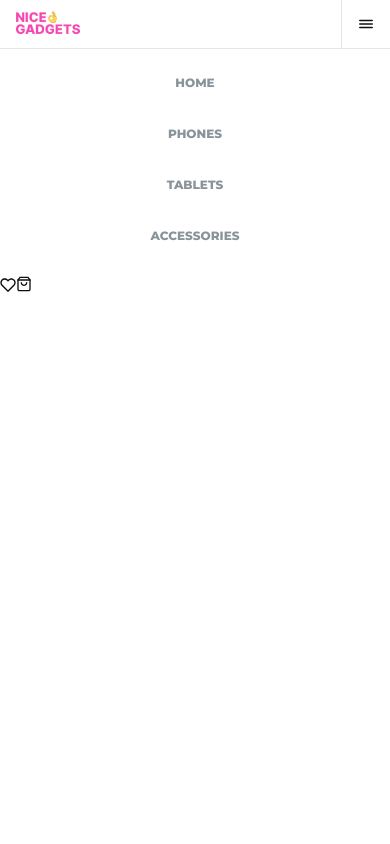
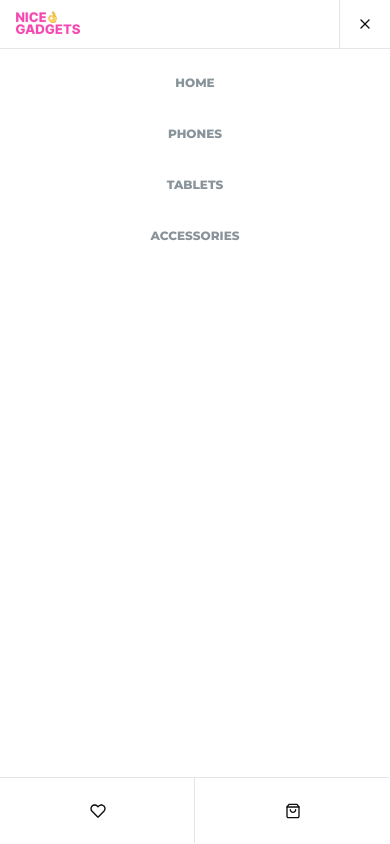
Before and after one commit to fe-jul22-team6/product_catalog, a React (Create React App) app in the folder frontend/: page /menu in a window 390 px wide. Built offline with nearby package versions, Linux system fonts and the light colour scheme.

Commit message:
created burger menu, added few dependencies

```diff
--- a/frontend/package.json
+++ b/frontend/package.json
@@ -15,6 +15,7 @@
     "gh-pages": "^4.0.0",
     "react": "^18.2.0",
     "react-dom": "^18.2.0",
+    "react-responsive": "^9.0.0",
     "react-router-dom": "^6.4.2",
     "react-scripts": "5.0.1",
     "sass": "^1.55.0",
--- a/frontend/src/Menu/Menu.scss
+++ b/frontend/src/Menu/Menu.scss
@@ -1,5 +1,5 @@
 @import url('https://fonts.googleapis.com/css2?family=Montserrat:wght@400;600;700;800&display=swap');
-@import "../utils/vars.scss";
+@import '../utils/vars.scss';
 
 .menu {
   &__list {
@@ -18,7 +18,7 @@
 
   &__link {
     padding-bottom: 8px;
-    color: #89939A;
+    color: #89939a;
     position: relative;
     text-decoration: none;
     font-weight: 800;
@@ -33,7 +33,7 @@
 
   &__link:hover::after,
   .is-active::after {
-    content: "";
+    content: '';
     position: absolute;
     background-color: $dark-color;
     left: 0;
@@ -41,4 +41,21 @@
     width: 100%;
     height: 2px;
   }
+
+  &__icons {
+    display: flex;
+    position: fixed;
+    left: 0;
+    bottom: 0;
+    width: 100%;
+
+    &-link {
+      display: flex;
+      align-items: center;
+      justify-content: center;
+      width: 50%;
+      box-shadow: -1px -1px 0px $light-color;
+      padding: 25px 0;
+    }
+  }
 }
--- a/frontend/src/Menu/Menu.tsx
+++ b/frontend/src/Menu/Menu.tsx
@@ -1,10 +1,18 @@
 import './Menu.scss';
+import { useNavigate } from 'react-router-dom';
+import { useMediaQuery } from 'react-responsive';
 import { NavbarMenuLink, NavbarMenuIcon } from '../NavbarLink/NavbarLink';
 import favorite from '../images/favorite.svg';
 import cart from '../images/cart.svg';
 
 export const Menu: React.FC = () => {
-  return (
+  const onTablet = useMediaQuery({
+    query: '(max-width: 640px)',
+  });
+
+  const navigate = useNavigate();
+
+  return onTablet ? (
     <nav className="page__menu menu">
       <div className="menu__content">
         <ul className="menu__list">
@@ -21,11 +29,13 @@ export const Menu: React.FC = () => {
             <NavbarMenuLink to="accessories" text="Accessories" />
           </li>
         </ul>
-        <div className="menu-icons">
+        <div className="menu__icons">
           <NavbarMenuIcon to="favorites" alt="favorites" src={favorite} />
           <NavbarMenuIcon to="cart" alt="cart" src={cart} />
         </div>
       </div>
     </nav>
+  ) : (
+    <>{navigate('/')}</>
   );
 };
--- a/frontend/src/Navbar/Navbar.scss
+++ b/frontend/src/Navbar/Navbar.scss
@@ -1,6 +1,6 @@
 @import url('https://fonts.googleapis.com/css2?family=Montserrat:wght@400;600;700;800&display=swap');
-@import "../utils/mixins.scss";
-@import "../utils/vars.scss";
+@import '../utils/mixins.scss';
+@import '../utils/vars.scss';
 
 .header {
   display: flex;
@@ -62,7 +62,7 @@
   }
 
   &__link {
-    color: #89939A;
+    color: #89939a;
     position: relative;
     padding: 18px 0;
     text-decoration: none;
@@ -83,7 +83,7 @@
 
   &__link:hover::after,
   .is-active::after {
-    content: "";
+    content: '';
     position: absolute;
     background-color: $dark-color;
     left: 0;
@@ -116,6 +116,7 @@
 
 .burger {
   display: flex;
+  box-sizing: border-box;
 
   @include onTablet {
     display: none;
@@ -124,6 +125,6 @@
   &__link {
     display: flex;
     box-shadow: -1px 0px 0px $light-color;
-    padding: 20px 17px;
+    padding: 17px;
   }
 }
--- a/frontend/src/Navbar/Navbar.tsx
+++ b/frontend/src/Navbar/Navbar.tsx
@@ -1,5 +1,4 @@
-import React, { useState } from 'react';
-import { NavLink } from 'react-router-dom';
+import { NavLink, useLocation } from 'react-router-dom';
 import './Navbar.scss';
 import logo from '../images/logo.png';
 import favorite from '../images/favorite.svg';
@@ -9,11 +8,7 @@ import cart from '../images/cart.svg';
 import { NavbarLink, NavbarIcon } from '../NavbarLink/NavbarLink';
 
 export const Navbar: React.FC = () => {
-  const [menuOpen, setMenuOpen] = useState(false);
-
-  const handleMenu = () => {
-    setMenuOpen((prevState) => !prevState);
-  };
+  const location = useLocation();
 
   return (
     <header className="header">
@@ -43,12 +38,12 @@ export const Navbar: React.FC = () => {
       </div>
 
       <div className="burger">
-        {menuOpen ? (
-          <NavLink to="/" className="burger__link" onClick={handleMenu}>
+        {location.pathname === '/menu' ? (
+          <NavLink to="/" className="burger__link">
             <img src={cross} alt="cross" className="burger__img" />
           </NavLink>
         ) : (
-          <NavLink to="menu" className="burger__link" onClick={handleMenu}>
+          <NavLink to="menu" className="burger__link">
             <img src={menu} alt="menu" className="burger__img" />
           </NavLink>
         )}
--- a/frontend/src/NavbarLink/NavbarLink.tsx
+++ b/frontend/src/NavbarLink/NavbarLink.tsx
@@ -50,8 +50,8 @@ export const NavbarIcon: React.FC<PropsIcon> = ({ to, alt, src }) => {
 
 export const NavbarMenuIcon: React.FC<PropsIcon> = ({ to, alt, src }) => {
   return (
-    <NavLink to={to} className="menu-icons__link">
-      <img src={src} alt={alt} className="menu-icons__img" />
+    <NavLink to={to} className="menu__icons-link">
+      <img src={src} alt={alt} className="menu__icons-img" />
     </NavLink>
   );
 };
--- a/frontend/src/utils/mixins.scss
+++ b/frontend/src/utils/mixins.scss
@@ -1,11 +1,11 @@
 @mixin onTablet {
-  @media(min-width: 640px) {
+  @media (min-width: 640px) {
     @content;
   }
 }
 
 @mixin onDesktop {
-  @media(min-width: 1200px) {
+  @media (min-width: 1200px) {
     @content;
   }
 }
--- a/frontend/src/utils/vars.scss
+++ b/frontend/src/utils/vars.scss
@@ -1,2 +1,2 @@
-$dark-color: #0F0F11;
-$light-color: #E2E6E9;
+$dark-color: #0f0f11;
+$light-color: #e2e6e9;
```
Also changed, not shown: frontend/src/images/burger.svg, 1 other file (tests, documents, lock files or other folders).
